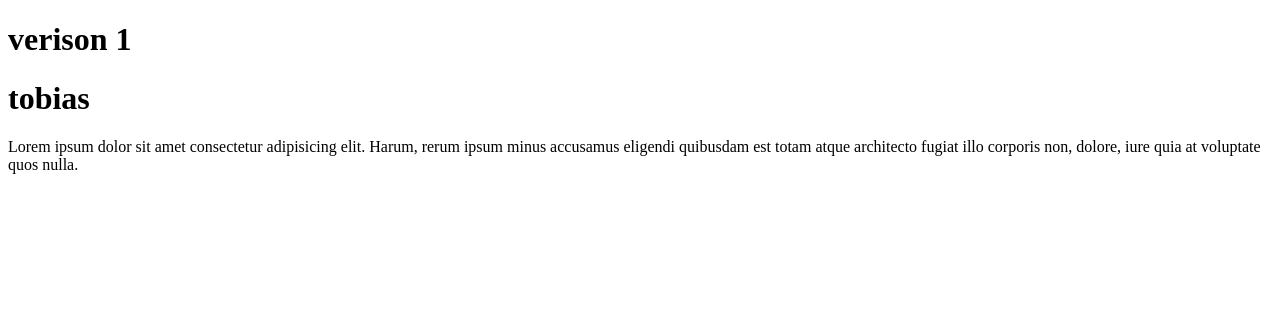
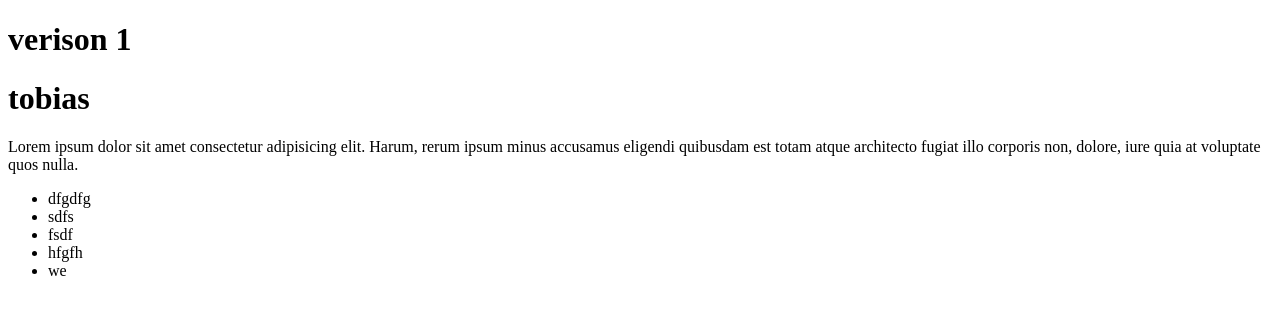
Before and after one commit to tobi1751/git-test, a plain HTML site: page index.html in a window 1280 px wide. Drawn offline with Linux system fonts and the light colour scheme.

Commit message:
en ny liste i index.html

```diff
--- a/index.html
+++ b/index.html
@@ -9,5 +9,14 @@
         <h1>verison 1</h1>
         <h1>tobias</h1>
         <p>Lorem ipsum dolor sit amet consectetur adipisicing elit. Harum, rerum ipsum minus accusamus eligendi quibusdam est totam atque architecto fugiat illo corporis non, dolore, iure quia at voluptate quos nulla.</p>
+
+
+        <ul>
+            <li>dfgdfg</li>
+            <li>sdfs</li>
+            <li>fsdf</li>
+            <li>hfgfh</li>
+            <li>we</li>
+        </ul>
     </body>
 </html>
```
